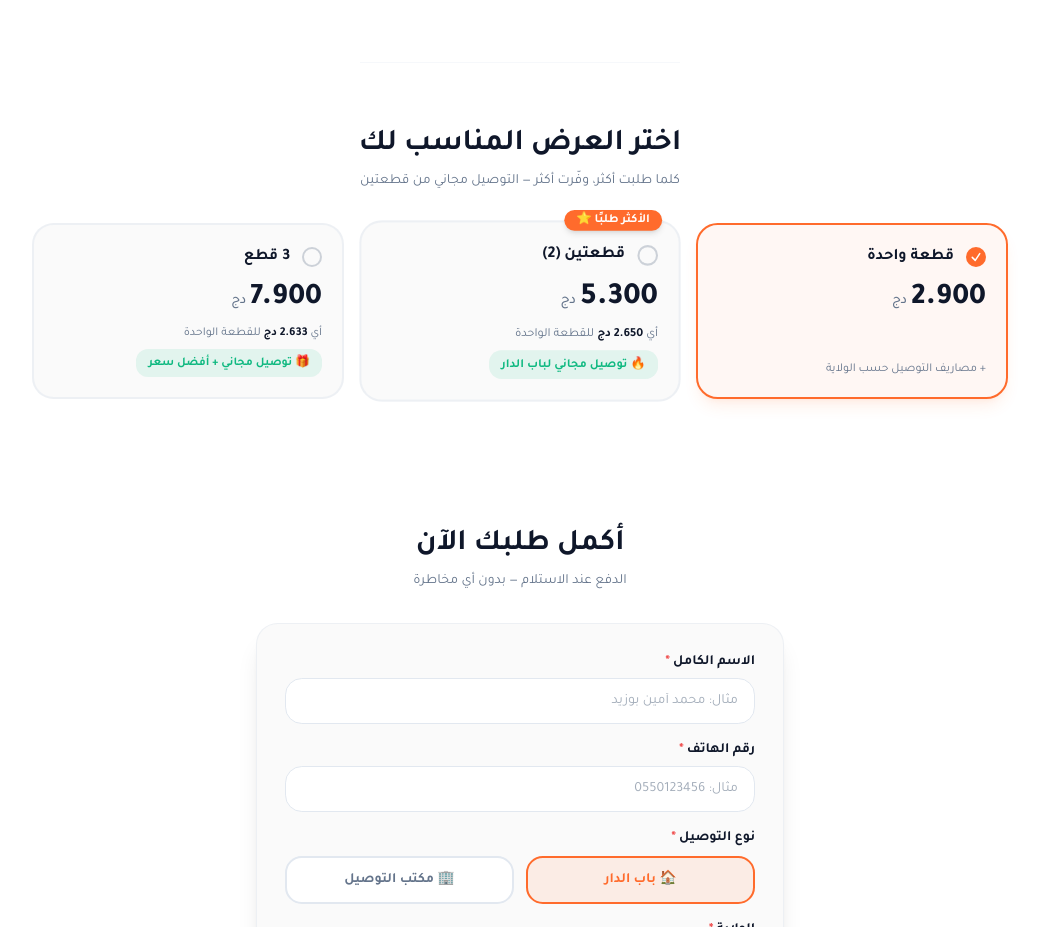
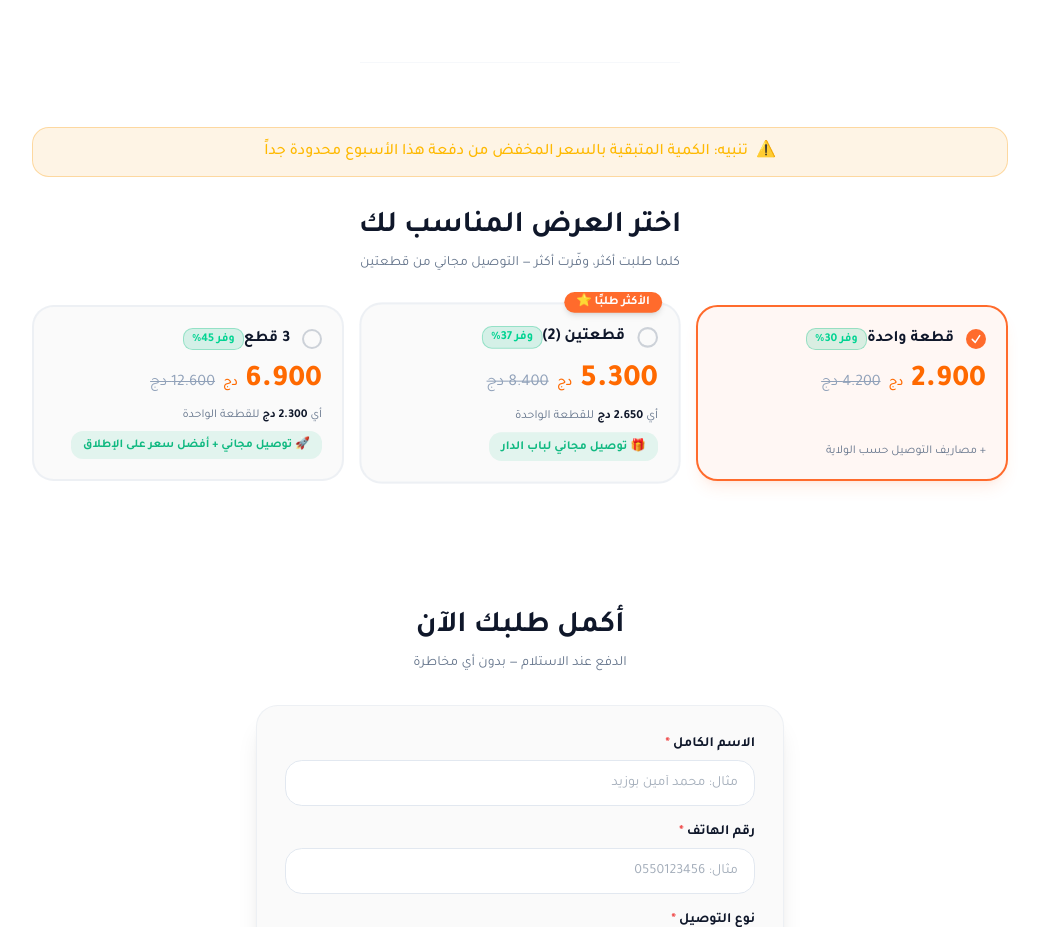
Before and after one commit to a5q16/prodrydz, a Next.js app: page / in a window 1280 px wide. Shown: the part 2500-3427 px from the top of the page, without its empty margins (120-1159 px from the left). Built offline with nearby package versions, Linux system fonts and the light colour scheme.

Commit message:
Add 4MB promo video and complete checkout stopdesk UI

```diff
--- a/components/bundle-selector.tsx
+++ b/components/bundle-selector.tsx
@@ -1,6 +1,5 @@
 "use client";
 
-import { useState } from "react";
 import { bundles } from "@/lib/pricing";
 import type { BundleType } from "@/lib/types";
 
@@ -16,6 +15,14 @@ export default function BundleSelector({
   return (
     <section id="bundles" className="py-12 sm:py-16">
       <div className="mx-auto max-w-5xl px-4 sm:px-6">
+        {/* Scarcity Alert Bar */}
+        <div className="w-full bg-amber-500/10 border border-amber-500/30 rounded-xl p-3 mb-8 text-center">
+          <p className="text-amber-400 text-sm sm:text-base font-medium flex items-center justify-center gap-2">
+            <span>⚠️</span>
+            <span>تنبيه: الكمية المتبقية بالسعر المخفض من دفعة هذا الأسبوع محدودة جداً</span>
+          </p>
+        </div>
+
         {/* Section header */}
         <div className="mb-8 text-center">
           <h2 className="text-2xl font-bold text-foreground sm:text-3xl">
@@ -51,8 +58,9 @@ export default function BundleSelector({
                   </div>
                 )}
 
-                {/* Selection indicator */}
-                <div className="mb-3 flex items-center gap-3">
+                {/* Selection indicator & label */}
+                <div className="mb-3 flex items-center justify-between">
+                  <div className="flex items-center gap-3">
                     <div
                       className={`flex h-5 w-5 shrink-0 items-center justify-center rounded-full border-2 transition-colors ${
                         isSelected
@@ -81,17 +89,23 @@ export default function BundleSelector({
                     </span>
                   </div>
 
-                {/* Price */}
-                <div className="mb-2 flex items-baseline gap-1">
-                  <span className="text-3xl font-extrabold text-foreground">
-                    {bundle.price.toLocaleString("ar-DZ")}
-                  </span>
-                  <span className="text-sm font-medium text-muted-foreground">
-                    دج
+                  {/* Savings Tag */}
+                  <span className="rounded-md bg-emerald-500/15 px-2 py-0.5 text-xs font-bold text-emerald-400 border border-emerald-500/30">
+                    {bundle.discountBadge}
                   </span>
                 </div>
 
-                {/* Per-piece price for multi-bundles */}
+                {/* Price Display with Strikethrough */}
+                <div className="mb-2 flex items-baseline gap-2">
+                  <span className="text-2xl sm:text-3xl font-extrabold text-orange-500">
+                    {bundle.price.toLocaleString("ar-DZ")} <span className="text-sm font-medium">دج</span>
+                  </span>
+                  <span className="line-through text-slate-400 text-sm sm:text-base">
+                    {bundle.originalPrice.toLocaleString("ar-DZ")} دج
+                  </span>
+                </div>
+
+                {/* Per-piece price calculation */}
                 {bundle.quantity > 1 && (
                   <p className="mb-2 text-xs text-muted-foreground">
                     أي{" "}
@@ -102,7 +116,7 @@ export default function BundleSelector({
                   </p>
                 )}
 
-                {/* Free shipping badge */}
+                {/* Free shipping perk badge */}
                 {bundle.badge_ar && (
                   <div
                     className={`mt-auto rounded-lg px-3 py-1.5 text-xs font-semibold ${
--- a/lib/pricing.ts
+++ b/lib/pricing.ts
@@ -1,4 +1,5 @@
-import { Bundle, BundleType } from "./types";
+import { Bundle, BundleType, DeliveryType } from "./types";
+import { getWilayaById } from "./wilayas";
 
 export const bundles: Bundle[] = [
   {
@@ -6,6 +7,8 @@ export const bundles: Bundle[] = [
     label_ar: "قطعة واحدة",
     quantity: 1,
     price: 2900,
+    originalPrice: 4200,
+    discountBadge: "وفر 30%",
     freeShipping: false,
   },
   {
@@ -13,17 +16,21 @@ export const bundles: Bundle[] = [
     label_ar: "قطعتين (2)",
     quantity: 2,
     price: 5300,
+    originalPrice: 8400,
+    discountBadge: "وفر 37%",
     freeShipping: true,
-    badge_ar: "🔥 توصيل مجاني لباب الدار",
+    badge_ar: "🎁 توصيل مجاني لباب الدار",
     highlight: true,
   },
   {
     type: "3_pieces",
     label_ar: "3 قطع",
     quantity: 3,
-    price: 7900,
+    price: 6900,
+    originalPrice: 12600,
+    discountBadge: "وفر 45%",
     freeShipping: true,
-    badge_ar: "🎁 توصيل مجاني + أفضل سعر",
+    badge_ar: "🚀 توصيل مجاني + أفضل سعر على الإطلاق",
   },
 ];
 
@@ -38,25 +45,38 @@ export interface PriceBreakdown {
   bundleLabel: string;
 }
 
+export function getShippingFee(
+  wilayaId: number,
+  deliveryType: DeliveryType,
+  bundleType: string
+): number {
+  if (bundleType === "2_pieces" || bundleType === "3_pieces") {
+    return 0; // Free shipping for bundles 2 & 3
+  }
+
+  const wilaya = getWilayaById(wilayaId);
+  if (!wilaya) {
+    return deliveryType === "domicile" ? 700 : 400;
+  }
+
+  if (deliveryType === "domicile") {
+    return wilaya.domicileFee ?? 700;
+  } else {
+    return wilaya.stopdeskFee ?? 400;
+  }
+}
+
 export function calculatePrice(
   bundleType: BundleType,
   wilayaId: number,
-  deliveryType: "domicile" | "stopdesk"
+  deliveryType: DeliveryType
 ): PriceBreakdown {
   const bundle = getBundleByType(bundleType);
   if (!bundle) {
     throw new Error(`Invalid bundle type: ${bundleType}`);
   }
 
-  // Import dynamically or get fee
-  let shippingFee = 0;
-  if (!bundle.freeShipping) {
-    if (wilayaId === 16) {
-      shippingFee = deliveryType === "domicile" ? 400 : 250;
-    } else {
-      shippingFee = deliveryType === "domicile" ? 700 : 400;
-    }
-  }
+  const shippingFee = getShippingFee(wilayaId, deliveryType, bundleType);
 
   return {
     bundlePrice: bundle.price,
--- a/lib/types.ts
+++ b/lib/types.ts
@@ -10,6 +10,8 @@ export interface Bundle {
   label_ar: string;
   quantity: number;
   price: number;
+  originalPrice: number;
+  discountBadge: string;
   freeShipping: boolean;
   badge_ar?: string;
   highlight?: boolean;
```
Lines whose indentation alone changed are shown as unchanged.
